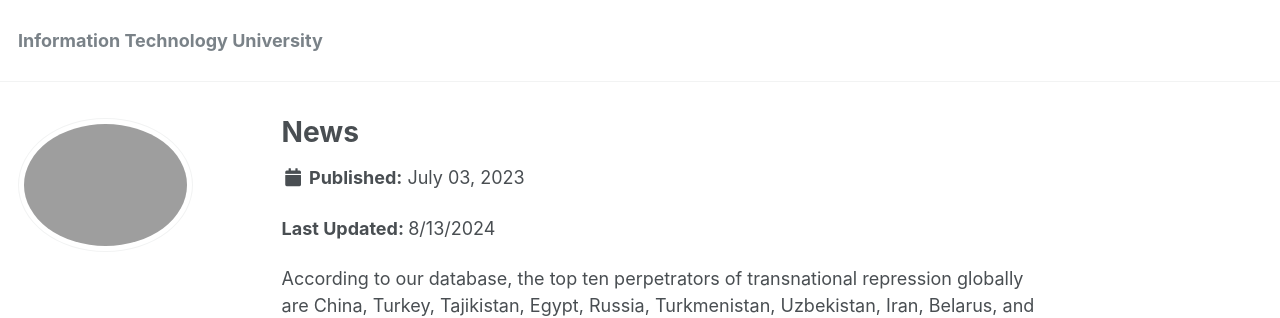
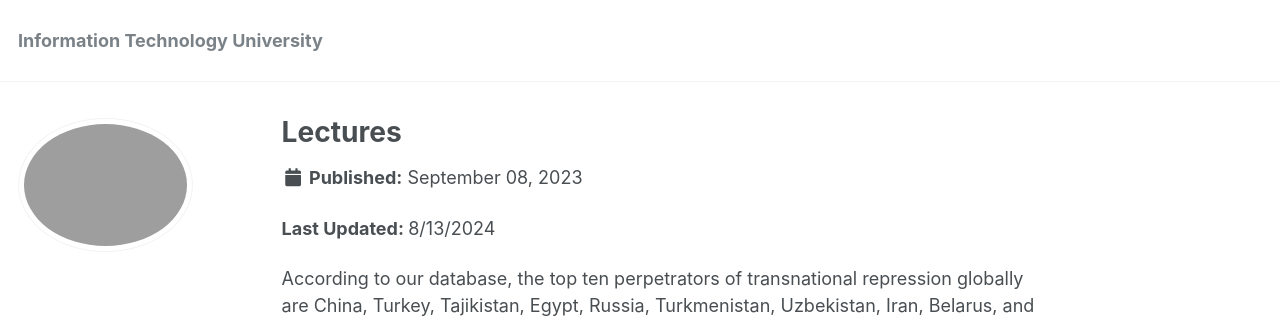
Before and after one commit to phdcsseiden/phdcsseiden.github.io, a Jekyll site: the page built from _pages/Lectures.md, in a window 1280 px wide. Shown: the top 318 px of the page. Built offline with Jekyll 4.4.1, drawn with Linux system fonts in a browser that asks for light colours.

Commit message:
Update and rename News.md to Lectures.md

```diff
--- a/_pages/News.md
+++ b/_pages/Lectures.md
@@ -1,7 +1,7 @@
 ---
-permalink: /News/
-title: "News"
-modified: 2023-07-03
+permalink: /Lectures/
+title: "Lectures"
+modified: 2023-09-08
 ---
 
 
```
